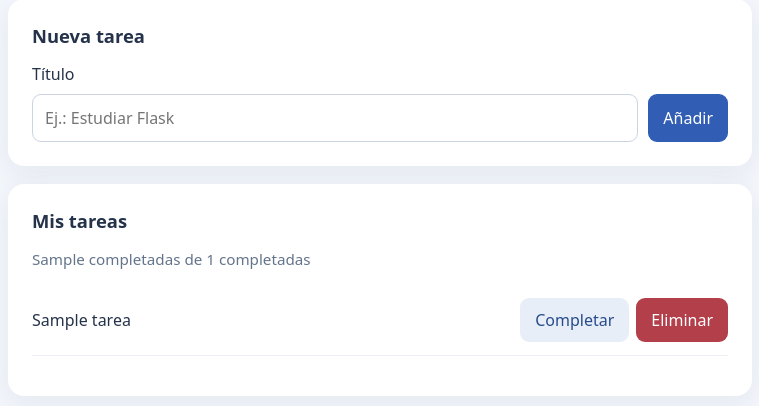
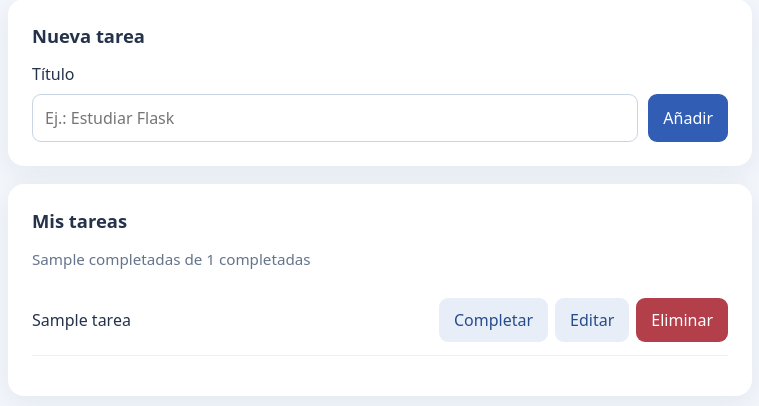
Before and after one commit to cuentainventada199-stack/Gestor-tareas, a Flask app: template templates/index.html in a window 1280 px wide. Shown: the part 165-571 px from the top of the page, without its empty margins (260-1019 px from the left). Run offline with Flask 3, Linux system fonts and the light colour scheme; the template is opened without the code that fills it: most values are stand-ins (such as "Sample title", 1, 10 or a date in 2020).

Commit message:
Añadir edición de tareas

```diff
--- a/templates/index.html
+++ b/templates/index.html
@@ -45,6 +45,7 @@
                     {% if tarea.completada %}Pendiente{% else %}Completar{% endif %}
                   </button>
                 </form>
+                <a class="boton secundario" href="{{ url_for('editar', identificador=tarea.id) }}">Editar</a>
                 <form action="{{ url_for('eliminar', identificador=tarea.id) }}" method="post">
                   <button class="peligro">Eliminar</button>
                 </form>
```
